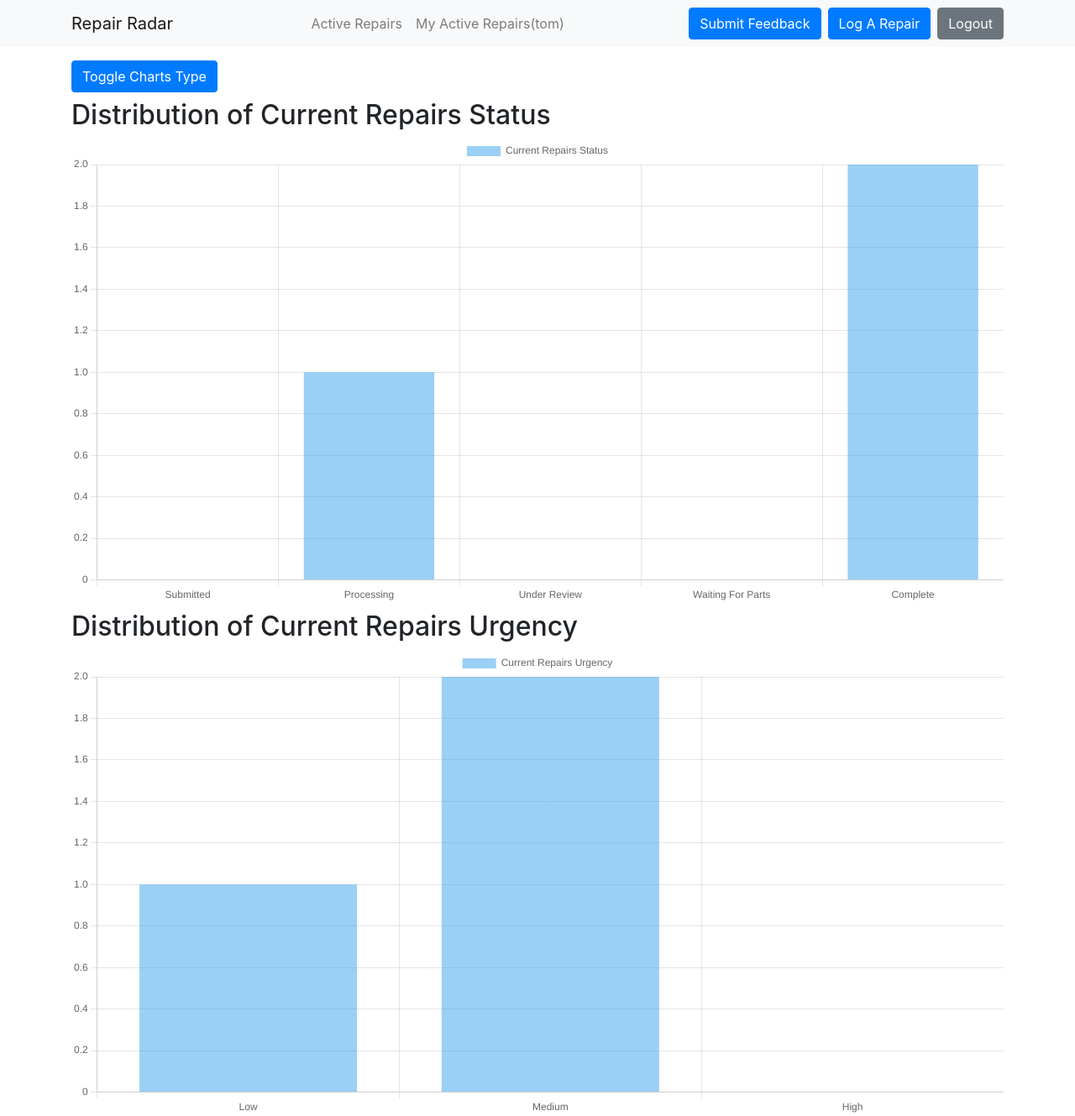
After one commit to thomasdevillers/repair-radar, a Django app: page /repair_chart/ in a window 1280 px wide. The commit adds this page. Shown: the whole page at 84% size. Run offline with Django 3.2, Linux system fonts and the light colour scheme; a user stored in the database is signed in; data comes from the database, SQL or seed files in the repository; both versions use the stored data as it was after the commit; some libraries are stand-ins or nearby versions.

Commit message:
Added more charts, and other features

```diff
--- a/repairadar_app/models.py
+++ b/repairadar_app/models.py
@@ -74,3 +74,6 @@ class Feedback(models.Model):
 
     def __str__(self):
         return self.problemDescription
+
+    def get_absolute_url(self):
+        return reverse('feedback-detail', kwargs={'pk': self.pk})
--- a/repairadar_app/static/repairadar_app/main.css
+++ b/repairadar_app/static/repairadar_app/main.css
@@ -8,3 +8,12 @@ img {
     height: 320px;
     object-fit: cover;
 }
+
+.faq-question {
+    font-weight: bold;
+    cursor: pointer;
+}
+
+.faq-answer {
+    display: none;
+}
--- a/repairadar_app/templates/repairadar_app/base.html
+++ b/repairadar_app/templates/repairadar_app/base.html
@@ -11,9 +11,7 @@
         <title>Repair Radar</title>
     {% endif %}
     <link rel="stylesheet" href="{% static 'repairadar_app/main.css' %}">
-    <link rel="stylesheet" href="https://maxcdn.bootstrapcdn.com/bootstrap/4.0.0/css/bootstrap.min.css" integrity="sha384-Gn5384xqQ1aoWXA+058RXPxPg6fy4IWvTNh0E263XmFcJlSAwiGgFAW/dAiS6JXm" crossorigin="anonymous">
-    <script type="text/javascript" src="https://cdnjs.cloudflare.com/ajax/libs/Chart.js/4.3.0/chart.min.js"></script>
-    <script src="https://cdn.jsdelivr.net/npm/@popperjs/core@2.11.8/dist/umd/popper.min.js" integrity="sha384-I7E8VVD/ismYTF4hNIPjVp/Zjvgyol6VFvRkX/vR+Vc4jQkC+hVqc2pM8ODewa9r" crossorigin="anonymous"></script>
+    <link rel="stylesheet" href="https://maxcdn.bootstrapcdn.com/bootstrap/4.0.0/css/bootstrap.min.css" integrity="sha384-Gn5384xqQ1aoWXA+058RXPxPg6fy4IWvTNh0E263XmFcJlSAwiGgFAW/dAiS6JXm" crossorigin="anonymous">    <script src="https://cdn.jsdelivr.net/npm/@popperjs/core@2.11.8/dist/umd/popper.min.js" integrity="sha384-I7E8VVD/ismYTF4hNIPjVp/Zjvgyol6VFvRkX/vR+Vc4jQkC+hVqc2pM8ODewa9r" crossorigin="anonymous"></script>
     <script src=" https://cdn.jsdelivr.net/npm/chart.js@4.3.0/dist/chart.umd.min.js "></script>
 </head>
 
@@ -21,7 +19,6 @@
     <nav class="navbar navbar-expand-lg navbar-light bg-light">
         <div class="container">
                 <a class="navbar-brand" href="{% url 'repairadar-home' %}">Repair Radar</a>
-
                 <ul class="navbar-nav me-auto mb-2 mb-lg-0">
                     <li class="nav-item">
                         <a class="nav-link" href="{% url 'repairadar-home' %}">Active Repairs</a>
@@ -30,20 +27,24 @@
                     <li class="nav-item">
                         <a class="nav-link" href="{% url 'repair-feedback' %}">View Feedback</a>
                     </li>
+                    <li class="nav-item">
+                        <a class="nav-link" href={% url 'repair-chart' %}>Repair Stats </a>
+                    </li>
+                    <li class="nav-item">
+                        <a class="nav-link" href={% url 'resolution-chart' %}>Resolution Stats </a>
+                    </li>
                     {% endif %}
                     {% if user.is_authenticated and user.username != 'staff' %}
-                <li class="nav-item">
-                    <a class="nav-link" href="{% url 'feedback-create'%}">Submit Feedback</a>
-                </li>
                     <li class="nav-item">
                         <a class="nav-link" href="{% url 'user-repairs' user.username %}">My Active Repairs({{ user.username}})</a>
                     </li>
                     {% endif %}
                 </ul>
 
-            <div class="d-flex">
+                <div class="d-flex justify-content-end">
                     {% if user.is_authenticated %}
                     {% if user.username != 'staff'%}
+                    <a href={% url 'feedback-create'%}><button class="btn btn-primary mr-2" type="button">Submit Feedback</button></a>
                     <a href="{% url 'repair-create' %}"><button class="btn btn-primary me-2" type="button">Log A Repair</button></a>
                     {% endif %}
                     <a href="{% url 'logout' %}"><button class="btn btn-secondary ml-2" type="button">Logout</button></a>
--- /dev/null
+++ b/repairadar_app/templates/repairadar_app/repair_chart.html
@@ -0,0 +1,45 @@
+{% extends "repairadar_app/base.html" %}
+{% block content %}
+<button id="toggleButton" class="btn btn-primary mt-3">Toggle Charts Type</button>
+
+<h2 class="mt-2">Distribution of Current Repairs Status</h2>
+<canvas id="status_counter" width="1000" height="500"></canvas>
+<script>
+    let currentChartType = 'bar';
+    const dataStatus = {{ status_count|safe }};
+    const ctxStatus = document.getElementById('status_counter').getContext('2d');
+    const myChartStatus = new Chart(ctxStatus, {
+        type: currentChartType,
+        data: {
+            labels: Object.keys(dataStatus),
+            datasets: [
+                {
+                    label: 'Current Repairs Status',
+                    data: Object.values(dataStatus),
+                },
+            ],
+        },
+        options: {}
+    });
+</script>
+
+<h2 class="mt-2">Distribution of Current Repairs Urgency</h2>
+<canvas id="urgency_counter" width="1000" height="500"></canvas>
+<script>
+    const dataUrgency = {{ urgency_count|safe }};
+    const ctxUrgency = document.getElementById('urgency_counter').getContext('2d');
+    const myChartUrgency = new Chart(ctxUrgency, {
+        type: currentChartType,
+        data: {
+            labels: Object.keys(dataUrgency),
+            datasets: [
+                {
+                    label: 'Current Repairs Urgency',
+                    data: Object.values(dataUrgency),
+                },
+            ],
+        },
+        options: {}
+    });
+</script>
+{% endblock %}
--- a/repairadar_app/urls.py
+++ b/repairadar_app/urls.py
@@ -1,6 +1,6 @@
 from django.urls import path
 from . import views
-from .views import resolution_chart, RepairListView, RepairDetailView, RepairCreateView, RepairUpdateView, RepairDeleteView, FeedbackCreateView, FeedbackListView, UserRepairListView, RepairUpdateView, RepairDeleteView, OrderRepairsByUrgencyView
+from .views import resolutionChart,repairChart, faq, UncompleteRepairsView, RepairListView, RepairDetailView, RepairCreateView, RepairUpdateView, RepairDeleteView, FeedbackCreateView, FeedbackListView, FeedbackDetailView, UserRepairListView, RepairUpdateView, RepairDeleteView, OrderRepairsByUrgencyView
 
 urlpatterns = [
     path('', RepairListView.as_view(), name='repairadar-home'),
@@ -10,7 +10,12 @@ urlpatterns = [
     path('repair/<int:pk>/delete/', RepairDeleteView.as_view(), name='repair-delete'),
     path('user/<str:username>', UserRepairListView.as_view(), name="user-repairs"),
     path('feedback/', FeedbackListView.as_view(), name='repair-feedback'),
+    path('feedback/<int:pk>/', FeedbackDetailView.as_view(), name='feedback-detail'),
     path('feedback/create', FeedbackCreateView.as_view(), name='feedback-create'),
     path('orderbyurgency/', OrderRepairsByUrgencyView.as_view(), name='order-by-urgency'),
-    path('resolution_chart/', resolution_chart, name='resolution-chart')
+    path('uncomplete-repairs/', UncompleteRepairsView.as_view(), name='uncomplete-repairs'),
+    path('resolution_chart/', resolutionChart, name='resolution-chart'),
+    path('repair_chart/', repairChart, name='repair-chart'),
+    path('faq/', faq, name='faq'),
+
 ]
--- a/repairadar_app/views.py
+++ b/repairadar_app/views.py
@@ -5,6 +5,10 @@ from .models import Repair, Feedback
 from django.views.generic import ListView, DetailView, CreateView, UpdateView, DeleteView
 from django.contrib.auth.models import User
 from django.contrib.auth.mixins import LoginRequiredMixin, UserPassesTestMixin
+from django.core.mail import send_mail
+from django.http import HttpResponseRedirect
+from django.contrib.auth.decorators import login_required
+from django.http import HttpResponseForbidden
 # Create your views here.
 
 
@@ -13,6 +17,7 @@ class RepairListView(ListView):
     template_name = 'repairadar_app/home.html'
     context_object_name = 'repairs'
     ordering = ['-dateLogged']
+    paginate_by = 2
 
 class RepairDetailView(DetailView):
     model = Repair
@@ -20,11 +25,32 @@ class RepairDetailView(DetailView):
 class RepairCreateView(LoginRequiredMixin, CreateView):
     login_url = '/login/'
     model = Repair
-    fields = ['repairTitle', 'repairDescription','repairUrgency', 'repairLocation', 'repairImage']
+    fields = ['repairTitle', 'repairDescription', 'repairUrgency', 'repairLocation', 'repairImage']
 
     def form_valid(self, form):
+        title = form.cleaned_data['repairTitle']
+        desc = form.cleaned_data['repairDescription']
+        urgency = form.cleaned_data['repairUrgency']
+        location = form.cleaned_data['repairLocation']
+
+        send_mail(
+            subject='Repair Radar - A New Issue Has Been Logged',
+            message=f'Issue: {title}\nDescription: {desc}\nUrgency: {urgency}\nLocation: {location} \n Visit http://www.repairradar.co.za/ to view more details',
+            from_email='thomasdevilliers@gmail.com',
+            recipient_list=['thomasdv69420@gmail.com'],
+            #recipient_list=['staff-email@example'],
+        )
+
+        send_mail(
+            subject='Repair Radar - Your Repair Request Has Been Logged',
+            message=f'Issue: {title}\nDescription: {desc}\nUrgency: {urgency}\nLocation: {location} \n Visit http://www.repairradar.co.za/ to view more details',
+            from_email='thomasdevilliers@gmail.com',
+            recipient_list=[self.request.user.username + '@sun.ac.za'],
+            #recipient_list=['staff-email@example'],
+        )
         form.instance.suNumber = self.request.user
         return super().form_valid(form)
+
 
 
 class RepairUpdateView(LoginRequiredMixin, UserPassesTestMixin, UpdateView):
@@ -53,6 +79,7 @@ class UserRepairListView(LoginRequiredMixin, ListView):
     template_name = 'repairadar_app/user_repairs.html'
     context_object_name = 'repairs'
     ordering = ['-dateLogged']
+    paginate_by = 2
 
     def get_queryset(self):
         user = get_object_or_404(User, username=self.kwargs.get('username'))
@@ -63,17 +90,51 @@ class FeedbackListView(ListView):
     model = Feedback
     template_name = 'repairadar_app/feedback.html'
     context_object_name = 'feedbacks'
+    paginate_by = 3
+
+class FeedbackDetailView(DetailView):
+    model = Feedback
 
 class FeedbackCreateView(LoginRequiredMixin, CreateView):
     model = Feedback
     fields = ['problemDescription', 'resolutionDescription', 'problemLink', 'feedbackTime', 'feedbackCommunication', 'feedbackOverallSatisfaction', 'feedbackAdditional']
+    def form_valid(self, form):
+        probdesc = form.cleaned_data['problemDescription']
+        resdesc = form.cleaned_data['resolutionDescription']
+        overall = form.cleaned_data['feedbackOverallSatisfaction']
+        addcom = form.cleaned_data['feedbackAdditional']
+
+        send_mail(
+            subject='Repair Radar - You Have New Feedback',
+            message=f'Problem Description: {probdesc}\nResolution Description: {resdesc}\nOverall Satisfaction: {overall}\nAdditional Comments: {addcom}\nVisit http://www.repairradar.co.za/feedback/ to view more details',
+            from_email='thomasdevilliers@gmail.com',
+            recipient_list=['thomasdv69420@gmail.com'],
+            #recipient_list=['staff-email@example'],
+        )
+
+        send_mail(
+            subject='Repair Radar - Your Feedback Has Been Recieved',
+            message=f'Problem Description: {probdesc}\nResolution Description: {resdesc}\nOverall Satisfaction: {overall}\nAdditional Comments: {addcom}\nVisit http://www.repairradar.co.za/feedback/ to view more details',
+            from_email='thomasdevilliers@gmail.com',
+            recipient_list=[self.request.user.username + '@sun.ac.za'],
+            #recipient_list=['staff-email@example'],
+        )
+        return super().form_valid(form)
 
 class OrderRepairsByUrgencyView(ListView):
     model = Repair
     template_name = 'repairadar_app/order_repairs_by_status.html'
     context_object_name = 'repairs'
+    paginate_by = 2
 
-def resolution_chart(request):
+class UncompleteRepairsView(ListView):
+    model = Repair
+    template_name = 'repairadar_app/uncomplete_repairs.html'
+    context_object_name = 'repairs'
+    paginate_by = 2
+
+@login_required
+def resolutionChart(request):
     feedbacks = Feedback.objects.all()
     ratings_count_overall = {
         '5 Stars': 0,
@@ -95,8 +156,53 @@ def resolution_chart(request):
     for feedback in feedbacks:
         ratings_count_time[feedback.feedbackTime] += 1
 
+    ratings_count_communication = {
+        '5 Stars': 0,
+        '4 Stars': 0,
+        '3 Stars': 0,
+        '2 Stars': 0,
+        '1 Star': 0
+    }
+
+    for feedback in feedbacks:
+        ratings_count_communication[feedback.feedbackCommunication] += 1
+
+
     context = {
         'ratings_count_overall': ratings_count_overall,
-        'ratings_count_time': ratings_count_time
+        'ratings_count_time': ratings_count_time,
+        'ratings_count_communication': ratings_count_communication,
     }
     return render(request, 'repairadar_app/resolution_chart.html', context=context)
+
+@login_required
+def repairChart(request):
+    repairs = Repair.objects.all()
+    status_count = {
+        'Submitted': 0,
+        'Processing': 0,
+        'Under Review': 0,
+        'Waiting For Parts': 0,
+        'Complete': 0,
+    }
+
+    for repair in repairs:
+        status_count[repair.repairStatus] += 1
+
+    urgency_count = {
+        'Low': 0,
+        'Medium': 0,
+        'High': 0,
+    }
+
+    for repair in repairs:
+        urgency_count[repair.repairUrgency] += 1
+
+    context = {
+        'status_count': status_count,
+        'urgency_count': urgency_count
+    }
+    return render(request, 'repairadar_app/repair_chart.html', context=context)
+
+def faq(request):
+    return render(request, 'repairadar_app/faq.html')
--- a/repairradar_project/settings.py
+++ b/repairradar_project/settings.py
@@ -142,3 +142,4 @@ EMAIL_HOST_PASSWORD = 'rsxjvojcbbmplnbu'
 DEFAULT_AUTO_FIELD = 'django.db.models.BigAutoField'
 
 LOGIN_REDIRECT_URL = 'repairadar-home'
+LOGIN_URL = 'login'
```
Also changed, not shown: repairadar_app/templates/repairadar_app/faq.html (added, +32 -0 lines), repairadar_app/templates/repairadar_app/feedback.html (+18 -0 lines), repairadar_app/templates/repairadar_app/feedback_detail.html (added, +39 -0 lines), repairadar_app/templates/repairadar_app/home.html (+18 -0 lines), repairadar_app/templates/repairadar_app/order_repairs_by_status.html (+18 -0 lines), repairadar_app/templates/repairadar_app/resolution_chart.html (+26 -3 lines), repairadar_app/templates/repairadar_app/user_repairs.html (+18 -0 lines), db.sqlite3, media/repair_images/sunset_2Nlsq3m.jpeg (added), media/repair_images/sunset_lXCoXyB.jpeg (added), media/repair_images/sunset_zLJnz5A.jpeg (added). Lines whose indentation alone changed are shown as unchanged.
